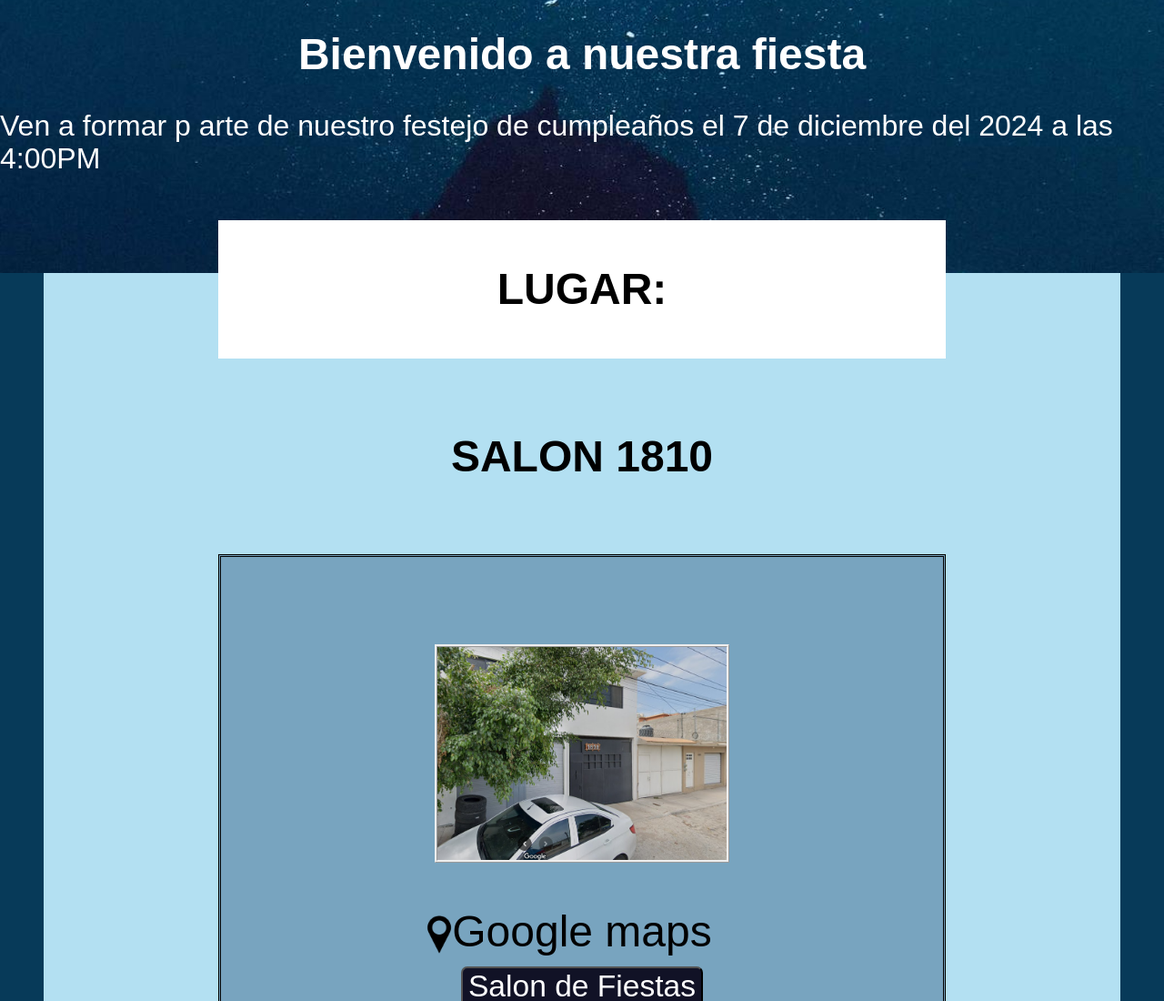
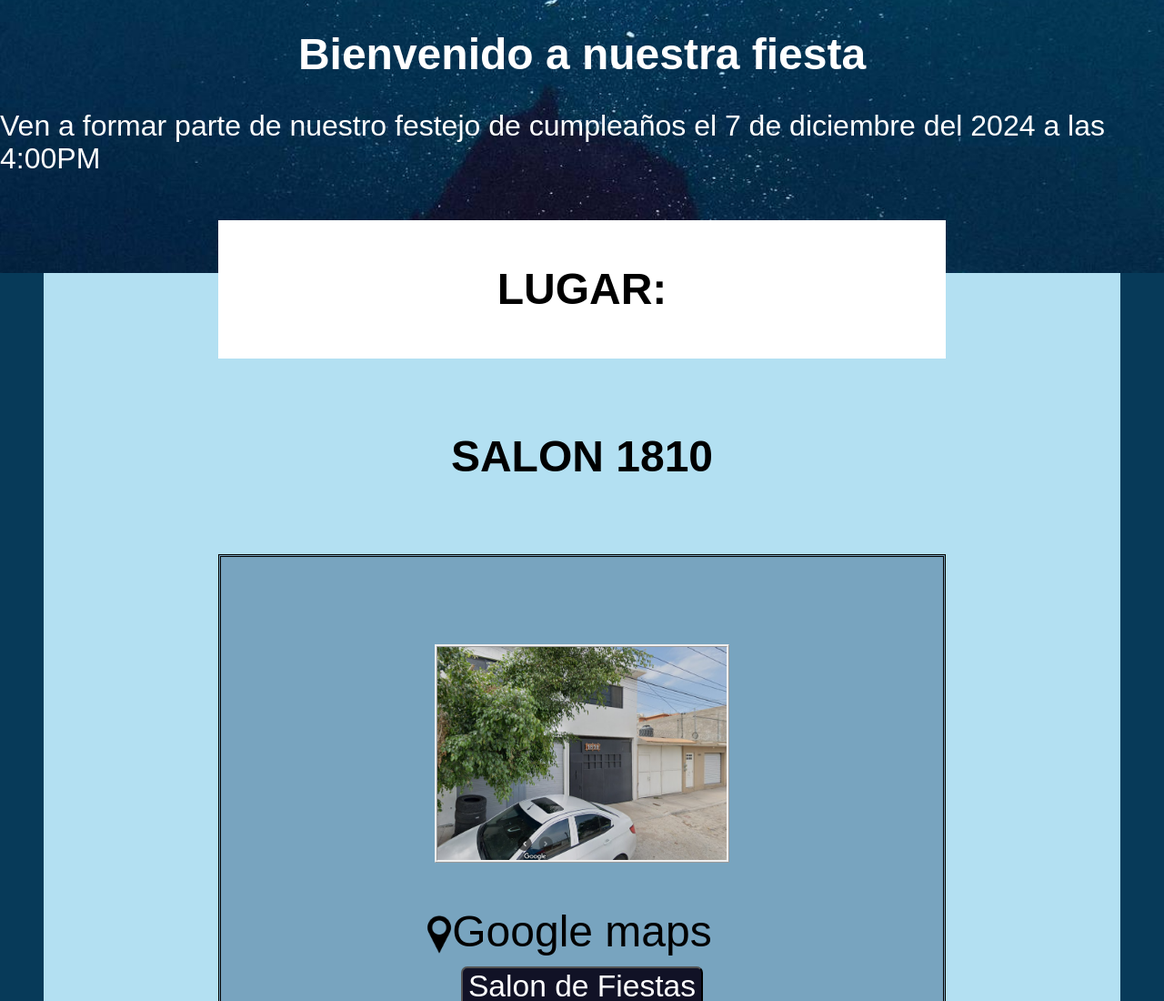
Before and after one commit to Deigo97/Fiesta, a plain HTML site: page index.html in a window 1280 px wide. Shown: the top 1100 px of the page at 91% size. Drawn offline with Linux system fonts and the light colour scheme; a web font is replaced by a local one.

Commit message:
correccion ortografica

```diff
--- a/index.html
+++ b/index.html
@@ -14,7 +14,7 @@
     <header class="header">
         <div>
             <h1>Bienvenido a nuestra fiesta</h1>
-            <p>Ven a formar p arte de nuestro festejo de cumpleaños el 7 de diciembre del 2024 a las 4:00PM</p>
+            <p>Ven a formar parte de nuestro festejo de cumpleaños el 7 de diciembre del 2024 a las 4:00PM</p>
         </div>
     </header>
     <main class="main">
```
